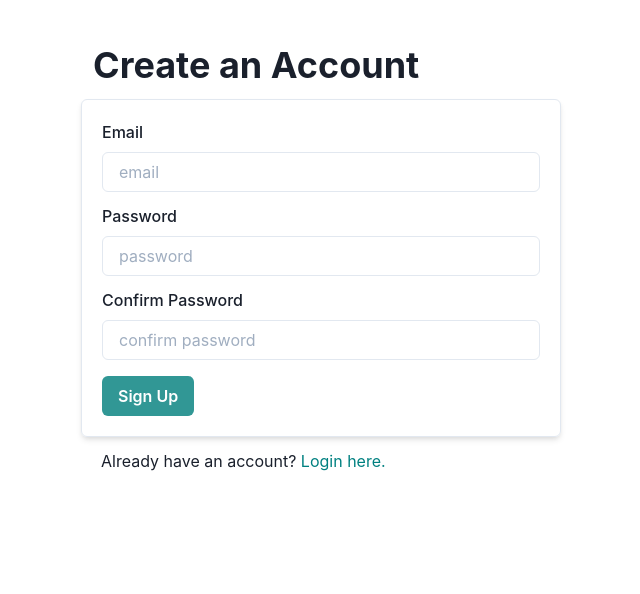
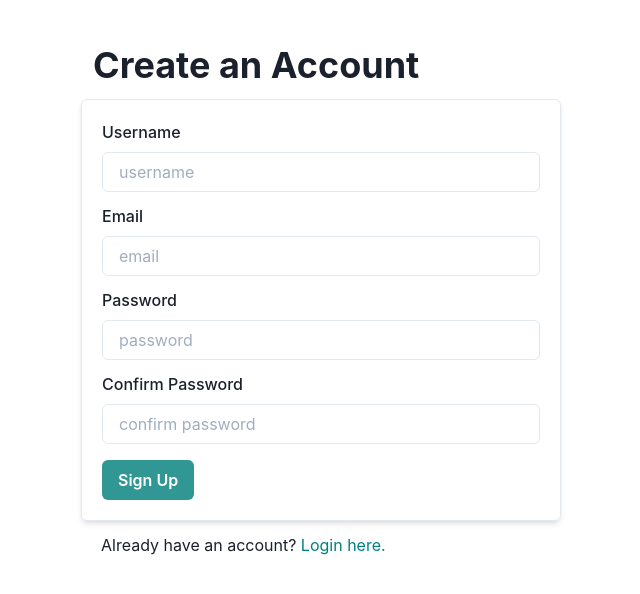
Before and after one commit to serencha/promptu, a React (Create React App) app in the folder client/: page /register in a window 1280 px wide. Shown: the top 594 px of the page, without its empty margins (319-959 px from the left). Built offline with nearby package versions, Linux system fonts and the light colour scheme; no server answers.

Commit message:
finsihed authentication with username

```diff
--- a/client/src/containers/Home.js
+++ b/client/src/containers/Home.js
@@ -7,9 +7,20 @@ import { Navbar } from '../components/Navbar';
 import { useEffect, useState } from 'react';
 import { truncate } from '../utils/truncate';
 import { db } from '../firebase';
+import { useAuth } from '../contexts/AuthContext';
 
 const Home = () => {
-	return <Box>Hello</Box>;
+	const { currentUserId } = useAuth();
+	console.log('bruh');
+	console.log(currentUserId);
+	return (
+		<Box>
+			<div>
+				<h1>promptu</h1>
+				<h3>of the day</h3>
+			</div>
+		</Box>
+	);
 };
 export default Home;
 // const ContentContainer = (props) => {
--- a/client/src/containers/Login.js
+++ b/client/src/containers/Login.js
@@ -7,7 +7,7 @@ import { useAuth } from '../contexts/AuthContext';
 import { useEffect } from 'react';
 
 function Login() {
-	const { login } = useAuth();
+	const { login, getUser } = useAuth();
 	const history = useHistory();
 	return (
 		<Wrapper variant='small'>
@@ -17,6 +17,7 @@ function Login() {
 					initialValues={{ email: '', password: '' }}
 					onSubmit={async (values, { setErrors }) => {
 						try {
+							await getUser(values.email);
 							await login(values.email, values.password);
 							history.push('/');
 						} catch {
--- a/client/src/containers/Register.js
+++ b/client/src/containers/Register.js
@@ -6,8 +6,8 @@ import { useHistory, Link as ReactLink } from 'react-router-dom';
 import { useAuth } from '../contexts/AuthContext';
 import { useEffect } from 'react';
 
-function Login() {
-	const { signup } = useAuth();
+function Register() {
+	const { signup, createUser } = useAuth();
 	const history = useHistory();
 
 	return (
@@ -15,14 +15,21 @@ function Login() {
 			<Heading p={3}>Create an Account</Heading>
 			<Box shadow='md' borderWidth='1px' borderRadius='md' p={5}>
 				<Formik
-					initialValues={{ email: '', password: '', confirmPassword: '' }}
+					initialValues={{
+						username: '',
+						email: '',
+						password: '',
+						confirmPassword: '',
+					}} // bruh
 					onSubmit={async (values, { setErrors }) => {
 						if (values.password !== values.confirmPassword) {
 							return setErrors('Passwords do not match');
 						}
 
 						try {
+							await createUser(values.username);
 							await signup(values.email, values.password);
+							// todo -> add username
 							history.push('/');
 						} catch {
 							setErrors('Failed to create an account');
@@ -31,7 +38,14 @@ function Login() {
 				>
 					{({ isSubmitting }) => (
 						<Form>
-							<InputField name='email' placeholder='email' label='Email' />
+							<InputField
+								name='username'
+								placeholder='username'
+								label='Username'
+							/>
+							<Box mt={3}>
+								<InputField name='email' placeholder='email' label='Email' />
+							</Box>
 							<Box mt={3}>
 								<InputField
 									name='password'
@@ -65,4 +79,4 @@ function Login() {
 	);
 }
 
-export default Login;
+export default Register;
--- a/client/src/contexts/AuthContext.js
+++ b/client/src/contexts/AuthContext.js
@@ -1,5 +1,6 @@
-import React, { useContext, useState, useEffect } from "react";
-import { auth } from "../firebase";
+import React, { useContext, useState, useEffect } from 'react';
+import { auth, db } from '../firebase';
+import firebase from 'firebase';
 
 const AuthContext = React.createContext();
 
@@ -9,9 +10,32 @@ export function useAuth() {
 
 export function AuthProvider({ children }) {
 	const [currentUser, setCurrentUser] = useState();
+	const [currentUserId, setCurrentUserId] = useState();
 
 	function signup(email, password) {
 		return auth.createUserWithEmailAndPassword(email, password);
+	}
+
+	async function createUser(username) {
+		db.collection('users')
+			.add({
+				bio: 'filler',
+				username,
+				created_at: firebase.firestore.Timestamp.fromDate(new Date()),
+			})
+			.then((docRef) => setCurrentUserId(docRef.id));
+	}
+
+	async function getUser(email) {
+		console.log('yopoo');
+		db.collection('users')
+			.where('email', '==', email)
+			.get()
+			.then((querySnapshot) => {
+				querySnapshot.forEach((doc) => {
+					setCurrentUserId(doc.id);
+				});
+			});
 	}
 
 	function login(email, password) {
@@ -29,12 +53,14 @@ export function AuthProvider({ children }) {
 
 		return unsubscribe;
 	}, []);
-
 	const value = {
 		currentUser,
+		currentUserId,
 		login,
 		signup,
 		logout,
+		createUser,
+		getUser,
 	};
 
 	return <AuthContext.Provider value={value}>{children}</AuthContext.Provider>;
```
Lines whose indentation alone changed are shown as unchanged.
